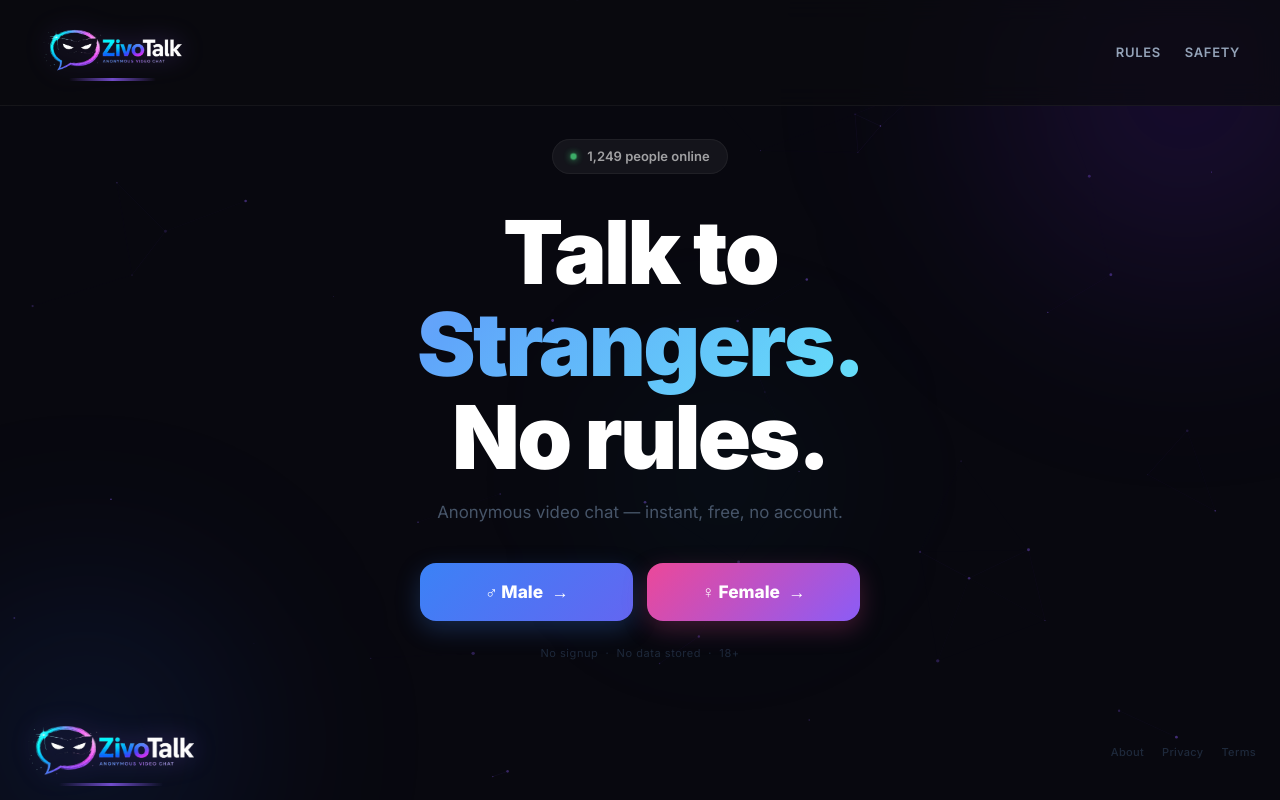
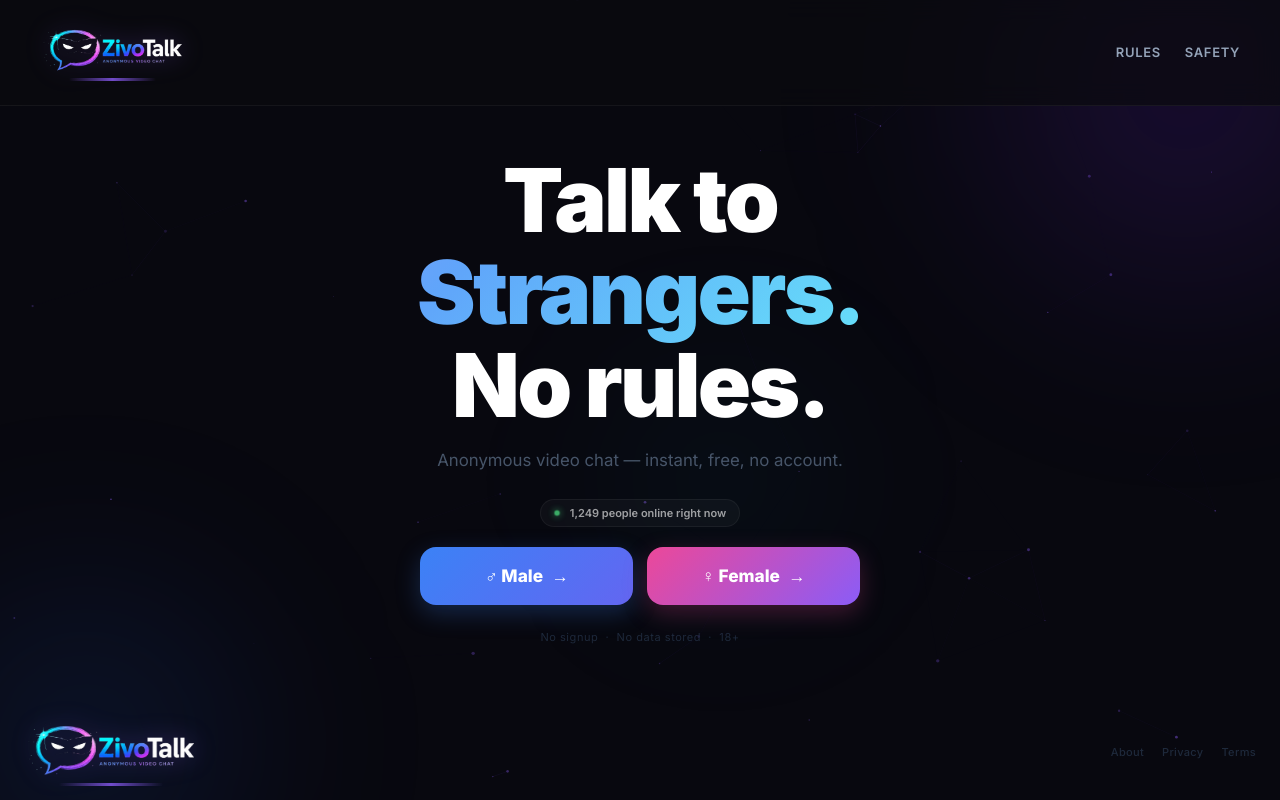
Before and after one commit to MohammadHamza2518/zivo, a Next.js app in the folder frontend/: page / in a window 1280 px wide. Built offline with nearby package versions, Linux system fonts and the light colour scheme.

Commit message:
Reposition online counter above buttons for better visibility and UX

```diff
--- a/frontend/app/page.tsx
+++ b/frontend/app/page.tsx
@@ -434,18 +434,19 @@ export default function Home() {
         <div className="blob blob-3" />
 
         <div className="center">
-          <div className="pill">
-            <span className="dot" />
-            <span>{online.toLocaleString()} people online</span>
-          </div>
           <h1 className="headline">
             Talk to <em>Strangers.</em>
             <br />No rules.
           </h1>
 
-          <p className="sub">
+          <p className="sub" style={{ marginBottom: '24px' }}>
             Anonymous video chat — instant, free, no account.
           </p>
+
+          <div className="pill" style={{ marginBottom: '20px', background: 'rgba(255,255,255,0.03)', fontSize: '11px', padding: '6px 14px' }}>
+            <span className="dot" style={{ width: '6px', height: '6px' }} />
+            <span>{online.toLocaleString()} people online right now</span>
+          </div>
 
           <div className="start-actions">
             <button className="start-btn male-btn" onClick={() => handleStart('male')}>
```
